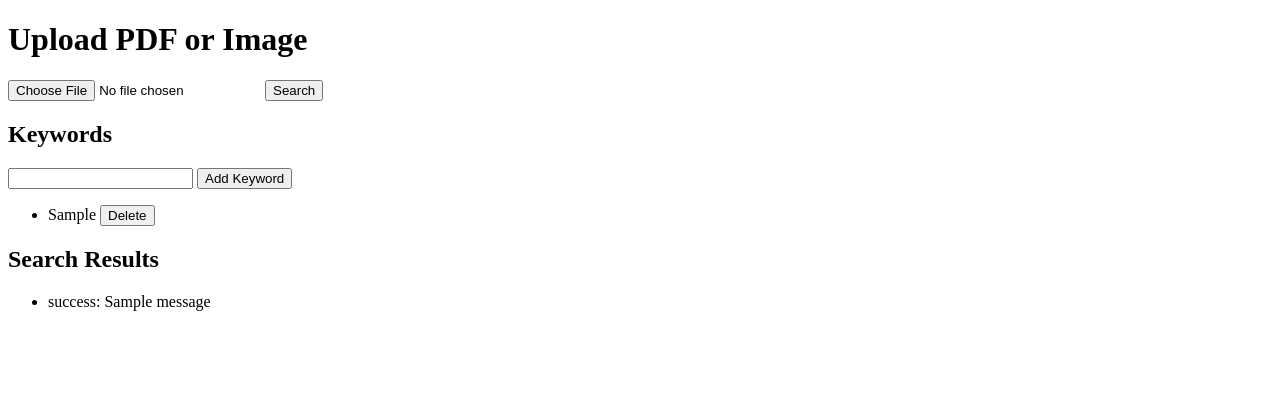
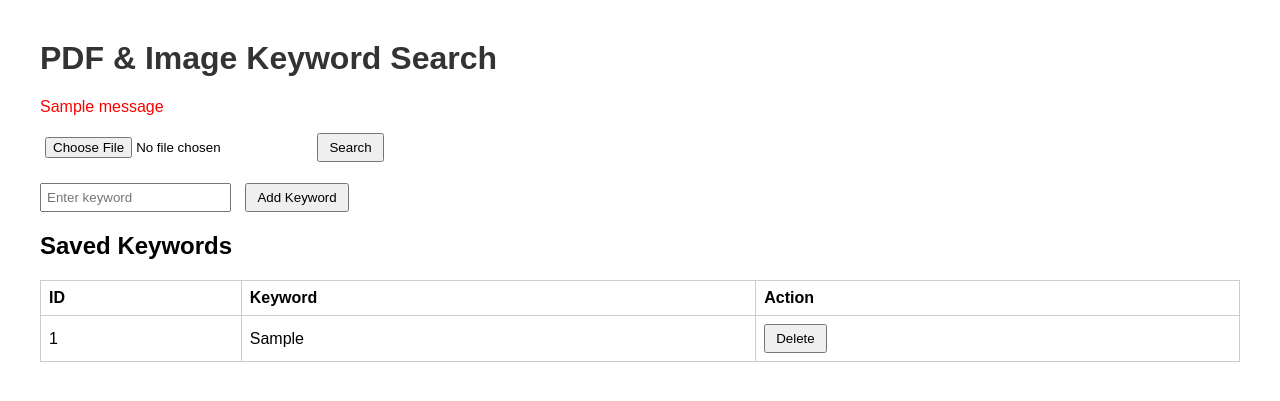
Before and after one commit to Aaronicc/pdf-keyword-search, a Flask app: page / in a window 1280 px wide. Shown: the top 401 px of the page. Run offline with Flask 3, Linux system fonts and the light colour scheme; tables that the repository leaves empty hold one stand-in row (values such as "Sample post"); one stand-in notice (Sample message) is shown.

Commit message:
Update index.html

```diff
--- a/templates/index.html
+++ b/templates/index.html
@@ -1,52 +1,85 @@
-<!doctype html>
+<!DOCTYPE html>
 <html lang="en">
 <head>
     <meta charset="UTF-8">
     <title>PDF & Image Keyword Search</title>
+    <style>
+        body { font-family: Arial, sans-serif; margin: 40px; }
+        h1 { color: #333; }
+        form { margin-bottom: 20px; }
+        input[type="text"], input[type="file"] { padding: 5px; margin-right: 10px; }
+        button { padding: 5px 10px; }
+        .flash { color: red; margin-bottom: 15px; }
+        table { width: 100%; border-collapse: collapse; margin-top: 20px; }
+        th, td { padding: 8px; border: 1px solid #ccc; text-align: left; }
+    </style>
 </head>
 <body>
-  <h1>Upload PDF or Image</h1>
+
+<h1>PDF & Image Keyword Search</h1>
+
+<!-- Flash messages -->
+{% with messages = get_flashed_messages() %}
+  {% if messages %}
+    <div class="flash">
+      {% for message in messages %}
+        <p>{{ message }}</p>
+      {% endfor %}
+    </div>
+  {% endif %}
+{% endwith %}
+
+<!-- Upload Form -->
 <form method="POST" enctype="multipart/form-data">
     <input type="file" name="file" required>
     <button type="submit">Search</button>
 </form>
 
-  <h2>Keywords</h2>
-  <form method="POST" action="{{ url_for('add_keyword') }}">
-    <input type="text" name="keyword" required>
+<!-- Add Keyword Form -->
+<form action="{{ url_for('add_keyword') }}" method="POST">
+    <input type="text" name="keyword" placeholder="Enter keyword" required>
     <button type="submit">Add Keyword</button>
 </form>
 
-  <ul>
+<!-- Keywords List -->
+<h2>Saved Keywords</h2>
+<table>
+    <tr>
+        <th>ID</th>
+        <th>Keyword</th>
+        <th>Action</th>
+    </tr>
     {% for kw in keywords %}
-      <li>
-        {{ kw.word }}
-        <form method="POST" action="{{ url_for('delete_keyword', kw_id=kw.id) }}" style="display:inline">
+    <tr>
+        <td>{{ kw.id }}</td>
+        <td>{{ kw.word }}</td>
+        <td>
+            <form action="{{ url_for('delete_keyword', keyword_id=kw.id) }}" method="POST" style="display:inline;">
                 <button type="submit">Delete</button>
             </form>
-      </li>
+        </td>
+    </tr>
     {% endfor %}
-  </ul>
+</table>
 
+<!-- Search Results -->
+{% if results %}
 <h2>Search Results</h2>
-  <ul>
+<table>
+    <tr>
+        <th>Keyword</th>
+        <th>Page</th>
+        <th>Snippet</th>
+    </tr>
     {% for r in results %}
-      <li>
-        Keyword: {{ r.keyword }}
-        {% if r.page %} | PDF Page: {{ r.page }} | Snippet: {{ r.snippet }} {% endif %}
-        {% if r.image %} | Image: {{ r.image }} {% endif %}
-      </li>
+    <tr>
+        <td>{{ r.keyword }}</td>
+        <td>{{ r.page }}</td>
+        <td>{{ r.snippet }}</td>
+    </tr>
     {% endfor %}
-  </ul>
+</table>
+{% endif %}
 
-  {% with messages = get_flashed_messages(with_categories=true) %}
-    {% if messages %}
-      <ul>
-        {% for category, message in messages %}
-          <li>{{ category }}: {{ message }}</li>
-        {% endfor %}
-      </ul>
-    {% endif %}
-  {% endwith %}
 </body>
 </html>
```
Lines whose indentation alone changed are shown as unchanged.
